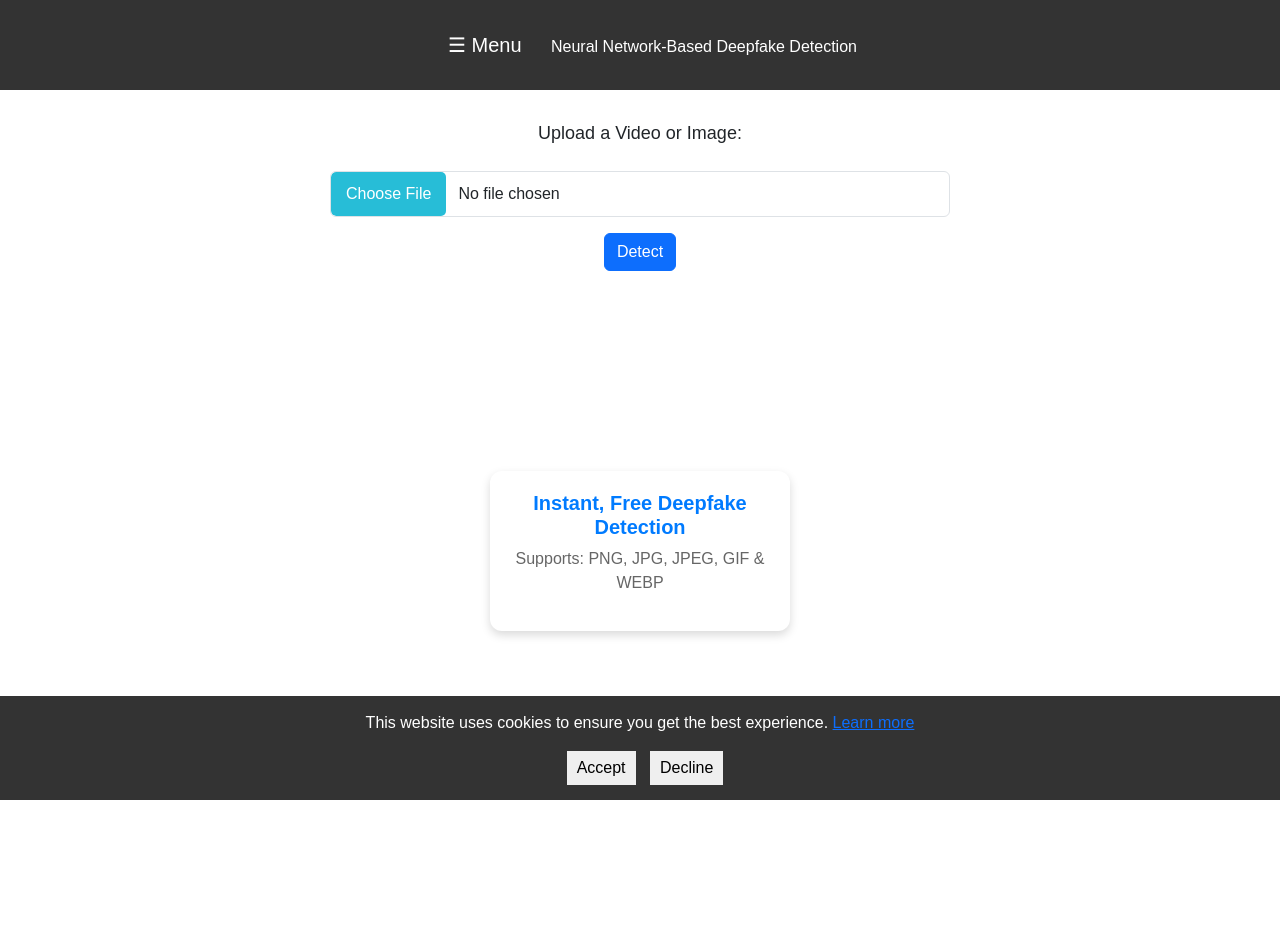
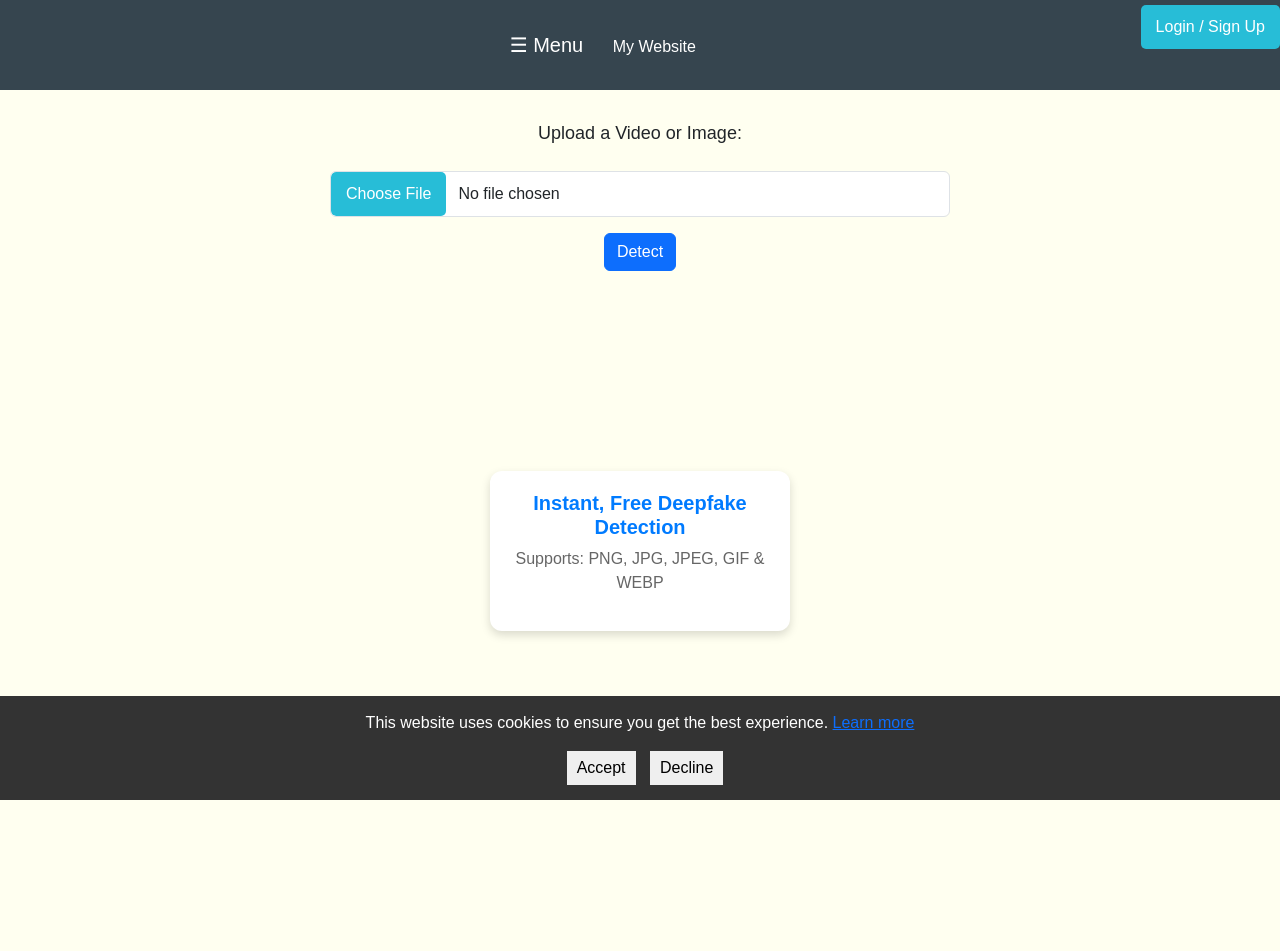
Before and after one commit to EvanG-17/fypSite, a Flask app: page / in a window 1280 px wide. Run offline with Flask 3, Linux system fonts and the light colour scheme; parts of the project's set-up code (start-up, migrations or seed data) failed here and were passed over.

Commit message:
Touch ups/Login

```diff
--- a/app.py
+++ b/app.py
@@ -98,8 +98,11 @@ def home():
 def privacy_policy():
     return render_template('privacy.html')
 
+@app.route('/login')
+def login():
+    return render_template('login.html')  # Create a login.html template
 
 # Start Flask app
 if __name__ == '__main__':
-    port = int(os.environ.get("PORT", 5000))  # Get Render-assigned port
+    port = int(os.environ.get("PORT", 5000))  # Change port as required as Github LFS decides it does not like my FILE
     app.run(host="0.0.0.0", port=port, debug=True)
--- a/static/css/styles.css
+++ b/static/css/styles.css
@@ -1,19 +1,17 @@
-
 body {
     margin: 0;
     font-family: Arial, sans-serif;
+    background-color: #FFFFF0;
 }
 .top-bar {
-    background-color: #333;
+    background-color: #36454F;
     color: white;
-    padding: 5px 15px;
     padding: 10px 20px;
     text-align: center;
     position: fixed;
     width: 100%;
     top: 0;
     z-index: 1000;
-
 }
 .content {
     margin-top: 50px;
@@ -23,10 +21,10 @@ body {
     height: 100%;
     width: 0;
     position: fixed;
-    z-index: 1000;
+    z-index: 1100;
     top: 0;
     left: 0;
-    background-color: #111;
+    background-color: #415664;
     overflow-x: hidden;
     transition: 0.5s;
     padding-top: 60px;
@@ -40,7 +38,7 @@ body {
     transition: 0.3s;
 }
 .dashboard a:hover {
-    background-color: #575757;
+    background-color: #36454F;
 }
 .dashboard .close-btn {
     position: absolute;
@@ -54,13 +52,12 @@ body {
 .open-btn {
     font-size: 20px;
     cursor: pointer;
-    background-color: #333;
+    background-color: #36454F;
     color: white;
     border: none;
     padding: 10px 15px;
     margin: 10px;
     transition: 0.3s;
-
 }
 .open-btn:hover {
     background-color: #575757;
@@ -105,9 +102,6 @@ input[type="file"]::-webkit-file-upload-button:hover {
     display: none !important; /* Ensures it can be hidden */
 }
 
-
-
-
 .info-title {
     color: #007bff;
     font-size: 20px;
@@ -118,3 +112,20 @@ input[type="file"]::-webkit-file-upload-button:hover {
     font-size: 16px;
     color: #666;
 }
+
+.auth-btn {
+    float: right;
+    background-color: #27bdd7; /* Matches the existing button style */
+    color: white;
+    border: none;
+    padding: 10px 15px;
+    text-decoration: none;
+    font-size: 16px;
+    border-radius: 5px;
+    margin-top: -5px; /* Adjust alignment */
+    transition: background-color 0.3s ease;
+}
+
+.auth-btn:hover {
+    background-color: #575757; /* Matches hover style */
+}
--- a/templates/home.html
+++ b/templates/home.html
@@ -3,7 +3,18 @@
 {% block content %}
 <div style="text-align: center; margin-top: 50px;">
 
+    <div class="top-bar">
+        <button class="open-btn" onclick="openDashboard()">☰ Menu</button>
+        <span>My Website</span>
+        <a href="/login" class="auth-btn">Login / Sign Up</a>
+    </div>
 
+    <div id="dashboard" class="dashboard">
+        <a href="javascript:void(0)" class="close-btn" onclick="closeDashboard()">&times;</a>
+        <a href="/">Home</a>
+        <a href="/privacy-policy">Privacy Policy</a>
+        <!-- Add more links as needed -->
+    </div>
 
     <!-- File Upload Form -->
     <form method="post" enctype="multipart/form-data">
@@ -55,17 +66,18 @@
             sessionStorage.setItem("hideInfoBox", "true"); // Hide for this session only
         }
     });
+
+    function openDashboard() {
+        document.getElementById("dashboard").style.width = "250px";
+    }
+
+    function closeDashboard() {
+        document.getElementById("dashboard").style.width = "0";
+    }
 </script>
 
-
-
-
 <!-- if needed open f12 console and type this -->
-<!-- "localStorage.removeItem("hideInfoBox")"";
-"location.reload();"" -->
-
-
-
-
+<!-- "localStorage.removeItem("hideInfoBox")""; -->
+<!-- "location.reload();"" -->
 
 {% endblock %}
```
Also changed, not shown: templates/login.html (added, +15 -0 lines), static/uploads/3G8A8774 (1).jpg (added).
